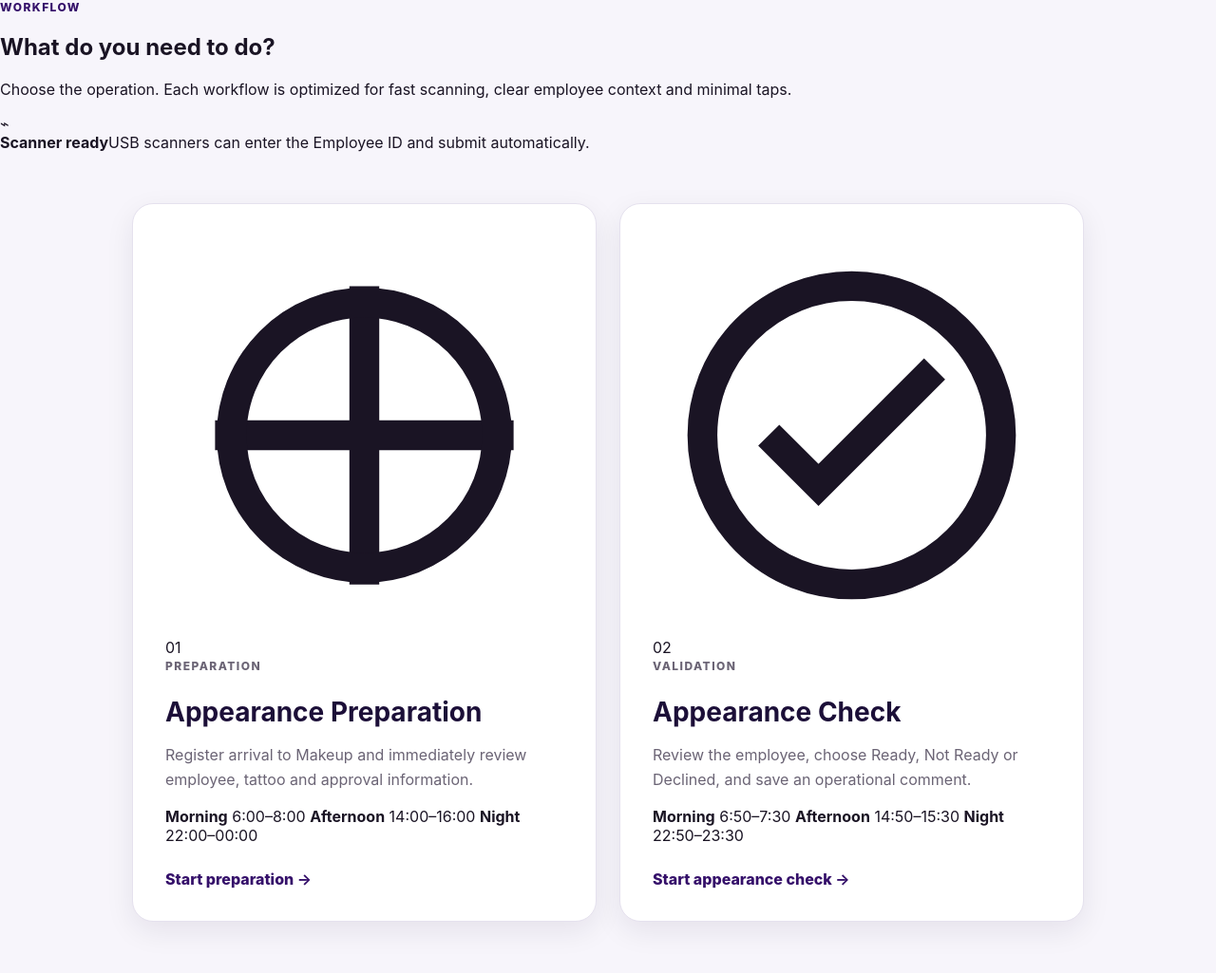
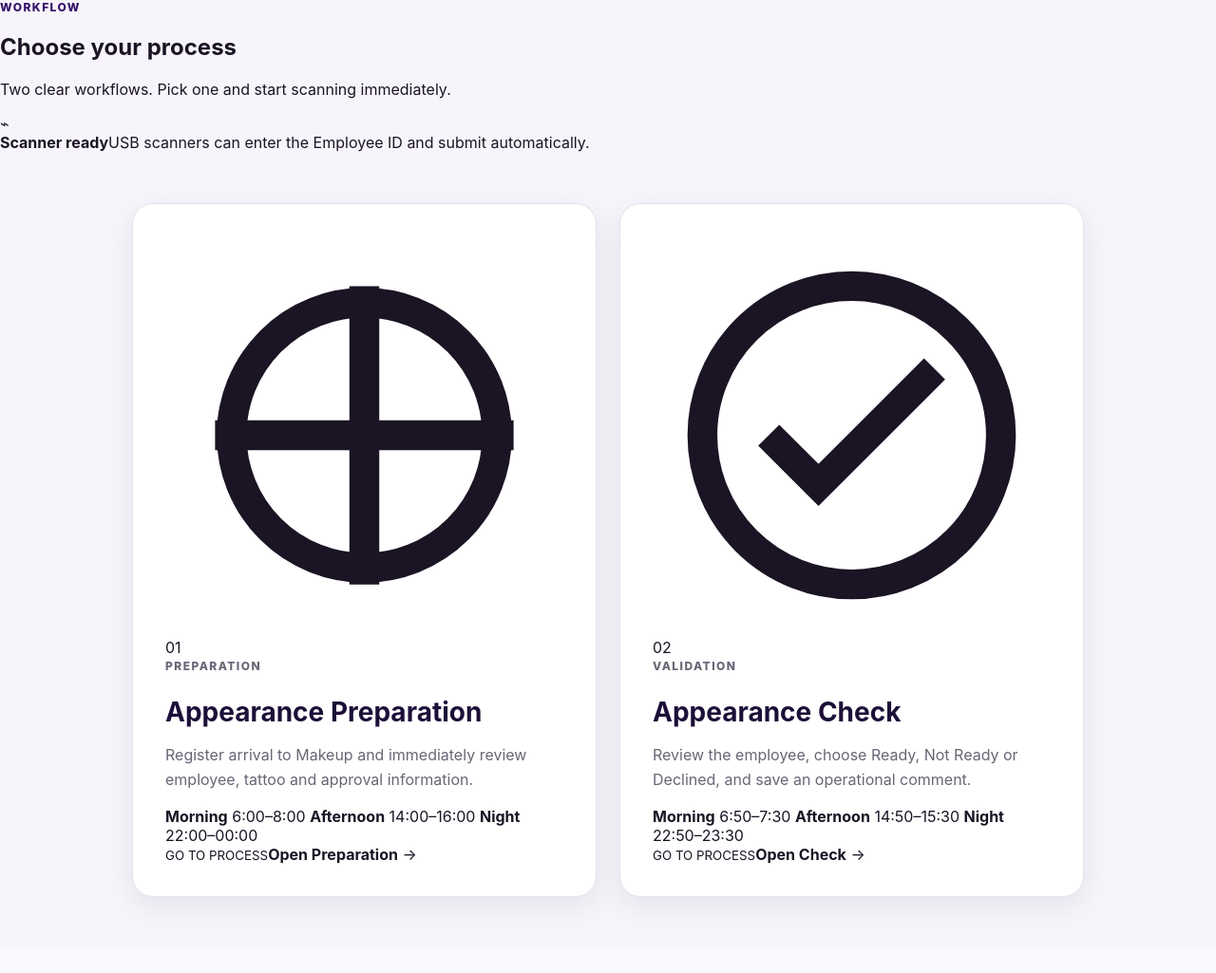
Before and after one commit to oscararrise/check_appearance, a Django app: page / in a window 1280 px wide. Shown: the part 82-1107 px from the top of the page at 95% size. After the commit the page ends 1037 px from the top, so only its background shows below. Run offline with Django 5.2, Linux system fonts and the light colour scheme; the visitor is signed in with stand-in values (Sample User, id 1).

Commit message:
Make process navigation larger and more visual

```diff
--- a/templates/appearance/process_selection.html
+++ b/templates/appearance/process_selection.html
@@ -21,8 +21,8 @@
         <section class="selection-intro">
             <div>
                 <p class="eyebrow">WORKFLOW</p>
-                <h1>What do you need to do?</h1>
-                <p class="selection-subtitle">Choose the operation. Each workflow is optimized for fast scanning, clear employee context and minimal taps.</p>
+                <h1>Choose your process</h1>
+                <p class="selection-subtitle">Two clear workflows. Pick one and start scanning immediately.</p>
             </div>
             <div class="selection-tip">
                 <span class="tip-icon" aria-hidden="true">⌁</span>
@@ -31,7 +31,7 @@
         </section>
 
         <section class="selection-grid">
-            <a class="process-card preparation" href="{% url 'appearance:workspace' 'PREPARATION' %}">
+            <a class="process-card preparation" href="{% url 'appearance:workspace' 'PREPARATION' %}" aria-label="Open Appearance Preparation">
                 <div class="process-card-top">
                     <span class="process-icon" aria-hidden="true">
                         <svg viewBox="0 0 24 24" fill="none" stroke="currentColor" stroke-width="1.8"><path d="M12 3v18M3 12h18"/><circle cx="12" cy="12" r="8"/></svg>
@@ -48,10 +48,13 @@
                     <span><strong>Afternoon</strong> 14:00–16:00</span>
                     <span><strong>Night</strong> 22:00–00:00</span>
                 </div>
-                <span class="process-link">Start preparation <b aria-hidden="true">→</b></span>
+                <span class="process-cta">
+                    <span class="process-cta-copy"><small>GO TO PROCESS</small><strong>Open Preparation</strong></span>
+                    <span class="process-cta-arrow" aria-hidden="true">→</span>
+                </span>
             </a>
 
-            <a class="process-card check" href="{% url 'appearance:workspace' 'CHECK' %}">
+            <a class="process-card check" href="{% url 'appearance:workspace' 'CHECK' %}" aria-label="Open Appearance Check">
                 <div class="process-card-top">
                     <span class="process-icon" aria-hidden="true">
                         <svg viewBox="0 0 24 24" fill="none" stroke="currentColor" stroke-width="1.8"><path d="m7 12 3 3 7-7"/><circle cx="12" cy="12" r="9"/></svg>
@@ -68,7 +71,10 @@
                     <span><strong>Afternoon</strong> 14:50–15:30</span>
                     <span><strong>Night</strong> 22:50–23:30</span>
                 </div>
-                <span class="process-link">Start appearance check <b aria-hidden="true">→</b></span>
+                <span class="process-cta">
+                    <span class="process-cta-copy"><small>GO TO PROCESS</small><strong>Open Check</strong></span>
+                    <span class="process-cta-arrow" aria-hidden="true">→</span>
+                </span>
             </a>
         </section>
     </main>
```
